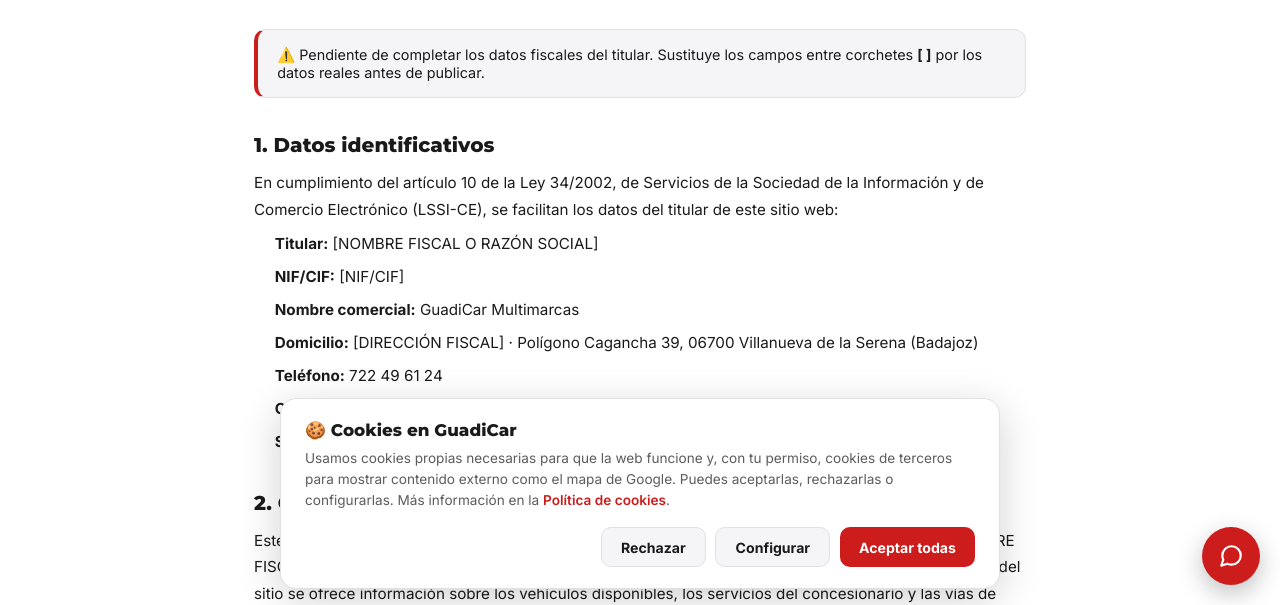
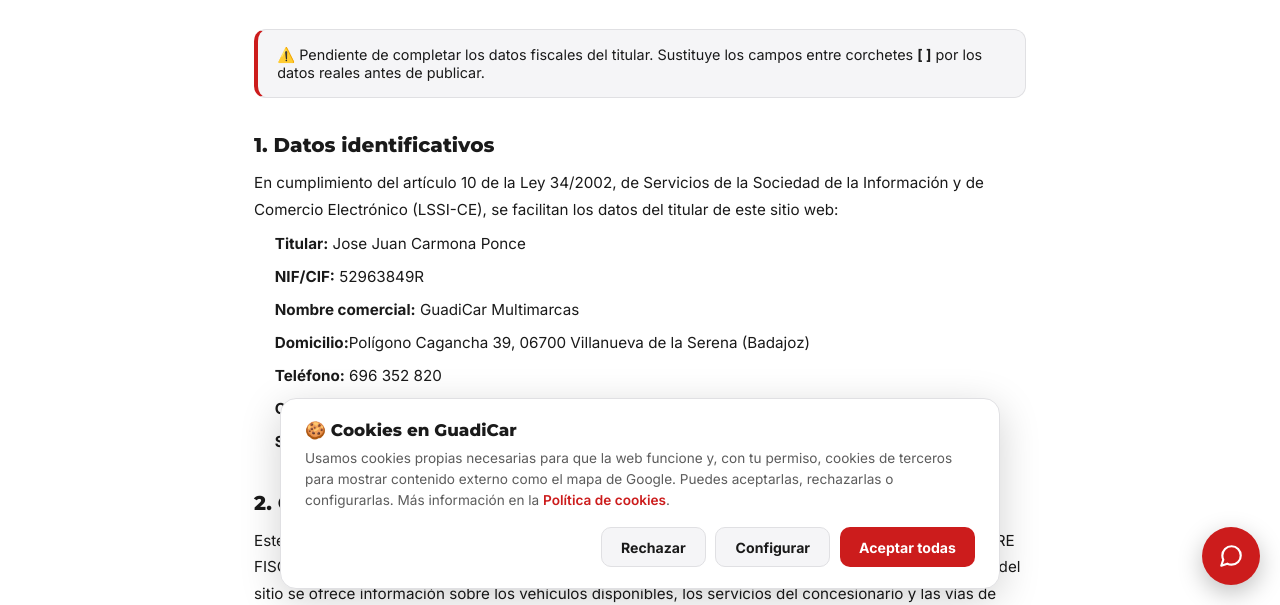
Before and after one commit to ContactoExtreweb/Guadicar, an Astro site: page /aviso-legal in a window 1280 px wide. Shown: the part 195-800 px from the top of the page. Built offline with nearby package versions, Linux system fonts and the light colour scheme; Astro itself is replaced by a stand-in of ours.

Commit message:
Cambios de páginas legales, web finalizada

```diff
--- a/src/layouts/Base.astro
+++ b/src/layouts/Base.astro
@@ -181,8 +181,15 @@ const negocio = {
       </div>
       <div class='footer-bottom'>
         <div class='footer-copy'>
-          © 2025 GuadiCar Multimarcas · Todos los derechos reservados ·
-          DESARROLLADO POR EXTREWEB
+          © 2026 GuadiCar Multimarcas · Todos los derechos reservados ·
+          <a
+            href='https://www.extremweb.es'
+            target='_blank'
+            rel='noopener'
+            class='footer-desarrollado-por'
+            style='color:var(--primary); text-decoration:none; font-weight:400;'
+            >DESARROLLADO POR EXTREWEB</a
+          >
         </div>
         <div class='socials'>
           <a
--- a/src/pages/aviso-legal.astro
+++ b/src/pages/aviso-legal.astro
@@ -19,14 +19,14 @@ import Base from '../layouts/Base.astro'
       facilitan los datos del titular de este sitio web:
     </p>
     <ul>
-      <li><strong>Titular:</strong> [NOMBRE FISCAL O RAZÓN SOCIAL]</li>
-      <li><strong>NIF/CIF:</strong> [NIF/CIF]</li>
+      <li><strong>Titular:</strong> Jose Juan Carmona Ponce</li>
+      <li><strong>NIF/CIF:</strong> 52963849R</li>
       <li><strong>Nombre comercial:</strong> GuadiCar Multimarcas</li>
       <li>
-        <strong>Domicilio:</strong> [DIRECCIÓN FISCAL] · Polígono Cagancha 39, 06700
-        Villanueva de la Serena (Badajoz)
+        <strong>Domicilio:</strong>Polígono Cagancha 39, 06700 Villanueva de la
+        Serena (Badajoz)
       </li>
-      <li><strong>Teléfono:</strong> 722 49 61 24</li>
+      <li><strong>Teléfono:</strong> 696 352 820</li>
       <li>
         <strong>Correo:</strong>
         <a href='mailto:ventas@guadicar.es'>ventas@guadicar.es</a>
```
Also changed, not shown: src/pages/privacidad.astro (+4 -4 lines).
